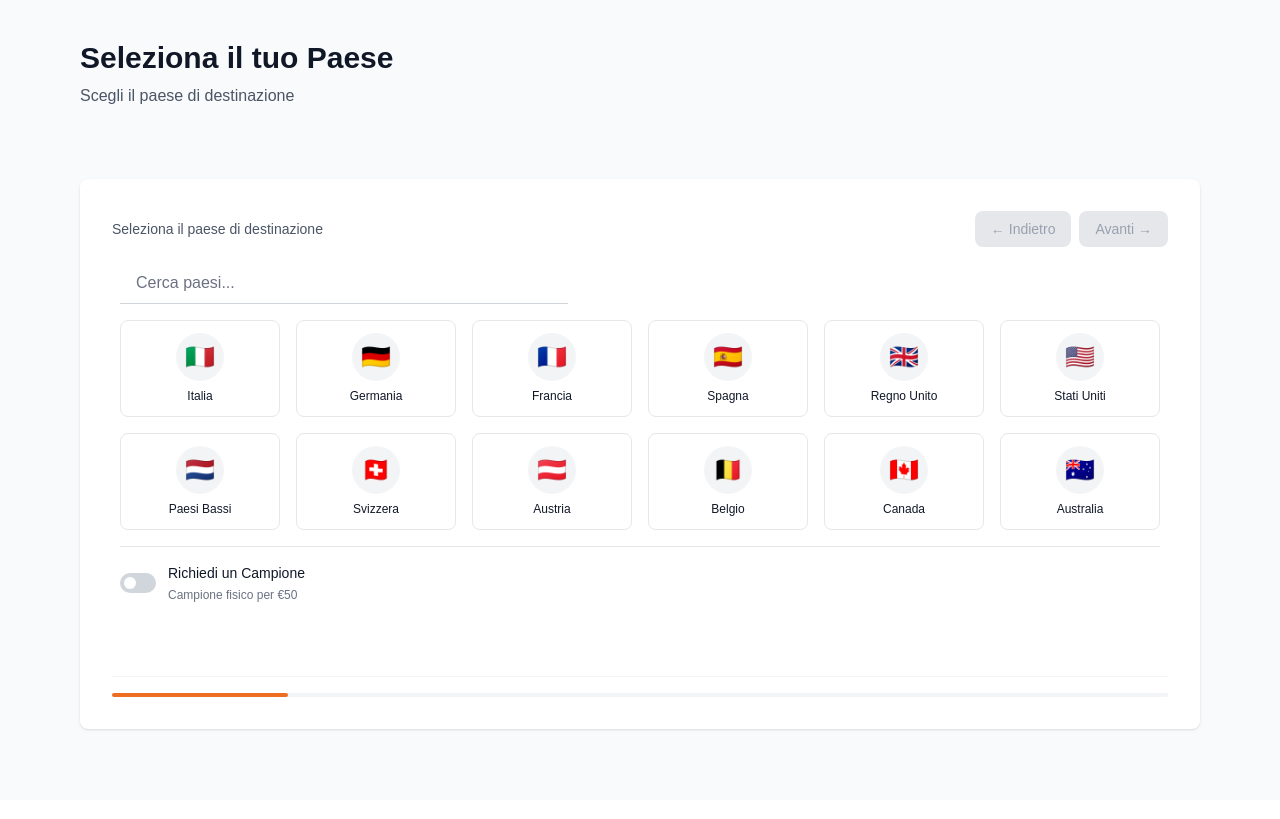
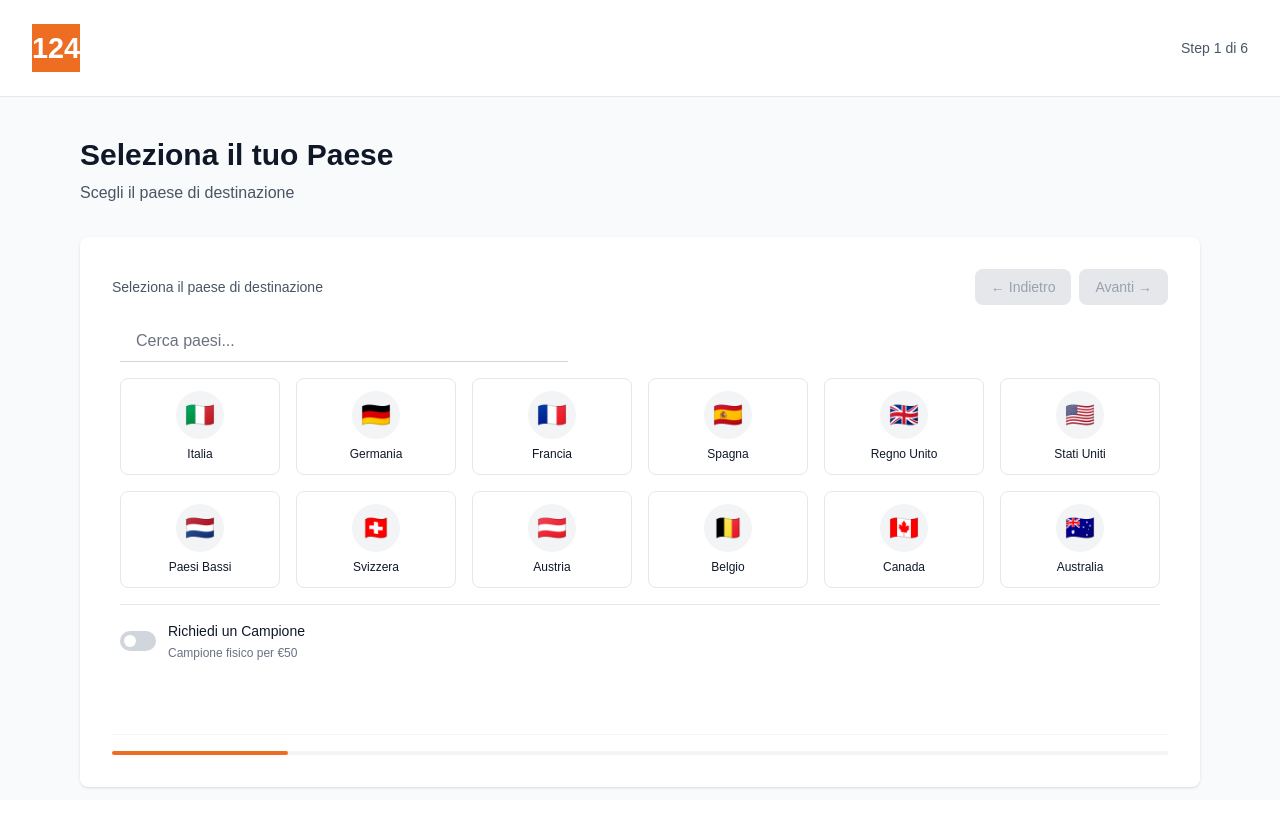
Before and after one commit to mcfratm0823/configuratore-enterprise, a Next.js app: page /configurator in a window 1280 px wide. Built offline with nearby package versions, Linux system fonts and the light colour scheme; no server answers.

Commit message:
aggiunta logo

```diff
--- a/src/app/page.tsx
+++ b/src/app/page.tsx
@@ -10,9 +10,11 @@ function LandingPageContent() {
       {/* Header */}
       <header className="flex justify-between items-center px-8 py-6">
         <div className="flex items-center">
-          <div className="text-2xl font-bold text-black">
-            📦 packago
-          </div>
+          <img
+            src="/logo-124.svg"
+            alt="124 Logo"
+            className="h-12 w-12"
+          />
         </div>
         <nav className="flex items-center space-x-8">
           <a href="#" className="text-gray-700 hover:text-black transition-colors">Work</a>
--- a/src/features/configurator/components/ConfiguratorWizard.tsx
+++ b/src/features/configurator/components/ConfiguratorWizard.tsx
@@ -183,6 +183,20 @@ export function ConfiguratorWizard() {
 
   return (
     <div className="h-screen bg-gray-50 flex flex-col">
+      {/* Header with Logo */}
+      <header className="flex justify-between items-center px-8 py-6 bg-white border-b border-gray-200">
+        <div className="flex items-center">
+          <img
+            src="/logo-124.svg"
+            alt="124 Logo"
+            className="h-12 w-12"
+          />
+        </div>
+        <div className="text-sm text-gray-600">
+          Step {state.currentStep} di {steps.length}
+        </div>
+      </header>
+
       <div className="flex-1 flex flex-col max-w-6xl mx-auto w-full px-4 py-8">
         {/* Step Title - Outside box */}
         <div className="mt-2">
```
Also changed, not shown: public/logo-124.svg (added).
